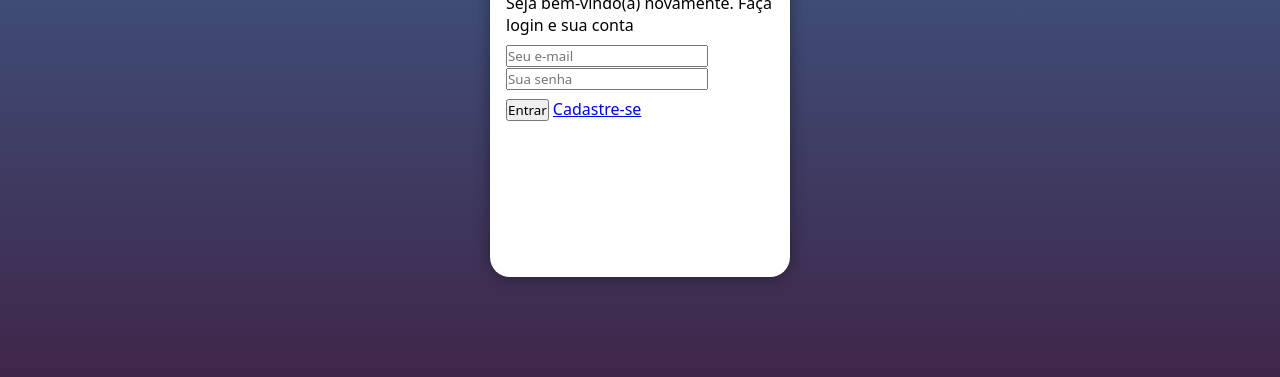
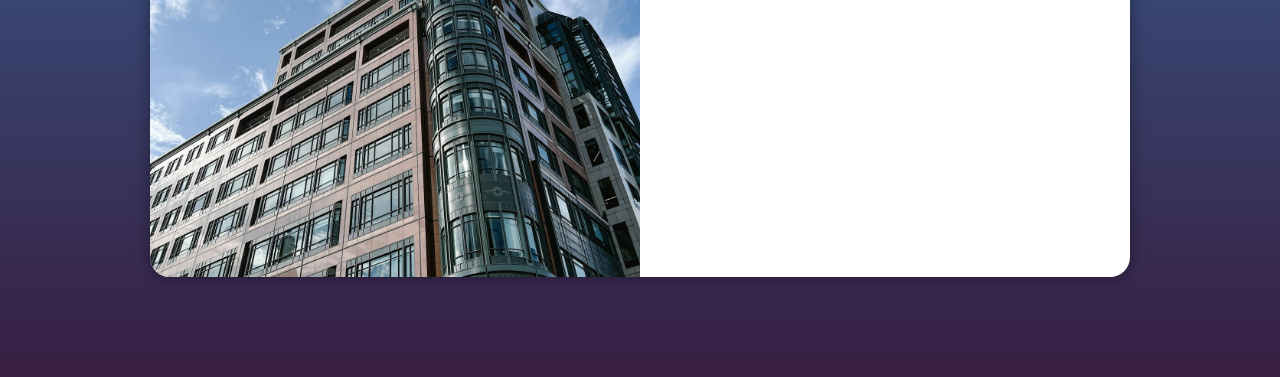
Before and after one commit to RicardoSilva13/projeto-login, a plain HTML site: page index.html in a window 1280 px wide. Shown: the part 423-800 px from the top of the page. Drawn offline with Linux system fonts and the light colour scheme.

Commit message:
finalizei as media query

```diff
--- a/estilos/media-query.css
+++ b/estilos/media-query.css
@@ -1 +1,46 @@
 @charset "UTF-8";
+
+/*
+Typical Device Breackpoints
+-----------------------------
+Telas Pequenas : Até 600px
+
+Smartphones : 576px a 767px
+
+Tablets : 768px a 1199px
+
+Desktops & Laptops : 1200px a 1919px
+
+Grandes Telas : 1920px e acima
+ */
+
+@media screen and (min-width: 768px) and (max-width: 1080px) {
+
+    section#login {
+        width: 80vw;
+    }
+    div#img {
+        float: left;
+        width: 35%;
+        height: 100%;
+    }
+    div#formulario {
+        float: right;
+        width: 65%;
+    }
+}
+@media screen and (min-width: 1080px) {
+
+    section#login {
+        width: 980px;
+    }
+    div#img {
+        float: left;
+        width: 50%;
+        height: 100%;
+    }
+    div#formulario {
+        float: right;
+        width: 50%;
+    }
+}
--- a/estilos/style.css
+++ b/estilos/style.css
@@ -10,11 +10,11 @@
     --cor001: #3772A6;
     --cor002: #7A9FBF;
     --cor003: #D8E6F2;
-    --cor004: #4F5859;
+    --cor004: #381e42;
     --cor005: #BFADA8;
 }
 html, body {
-    background-image: linear-gradient(to bottom, #3772a6ce, #381e42ce);
+    background-image: linear-gradient(to bottom, #3772a6, #381e42);
     background-attachment: fixed;
     width: 100vw;
     height: 100vh;
@@ -35,6 +35,9 @@ section#login {
     border-radius: 20px;
     box-shadow: 0px 0px 16px rgba(0, 0, 0, 0.4);
     overflow: hidden;
+
+    transition: width .3s, heigth .3s;
+    transition-timing-function: ease;
 }
 div#img {
     display: block;
@@ -50,6 +53,7 @@ h1{
     text-align: center;
     font-size: 2em;
     padding: 8px;
+    font-weight: bold;
 }
 div.campo {
     padding: 8px 0px;
```
Also changed, not shown: index.html (+1 -0 lines).
